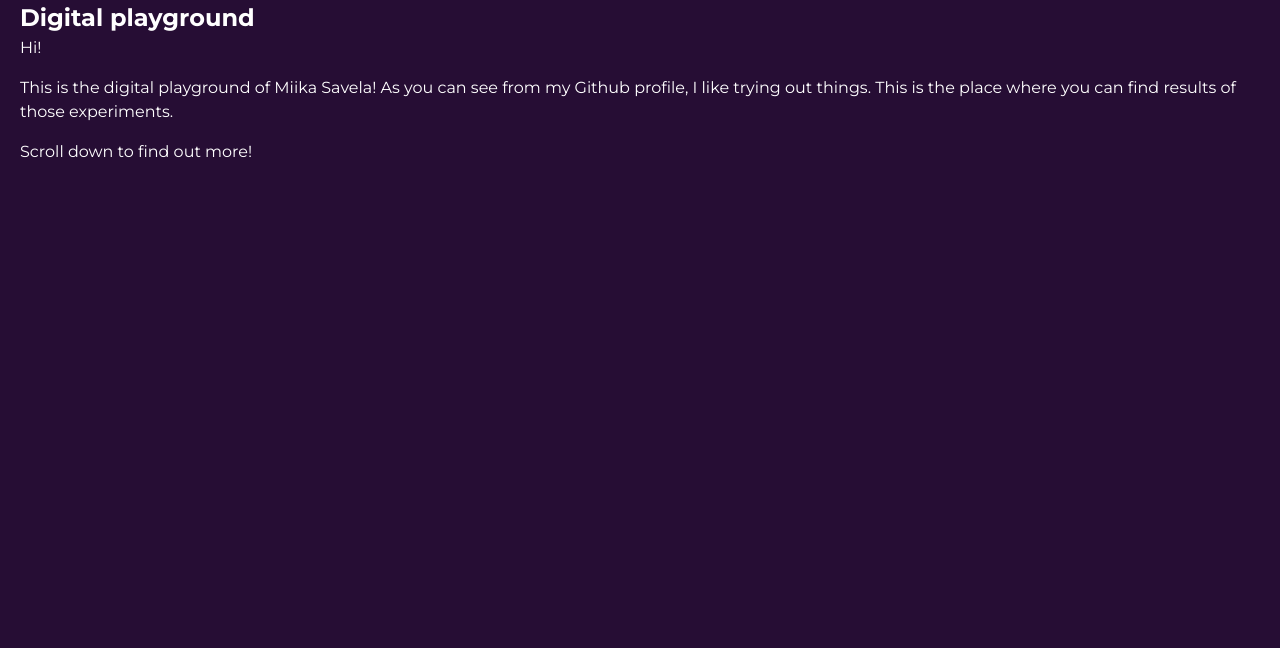
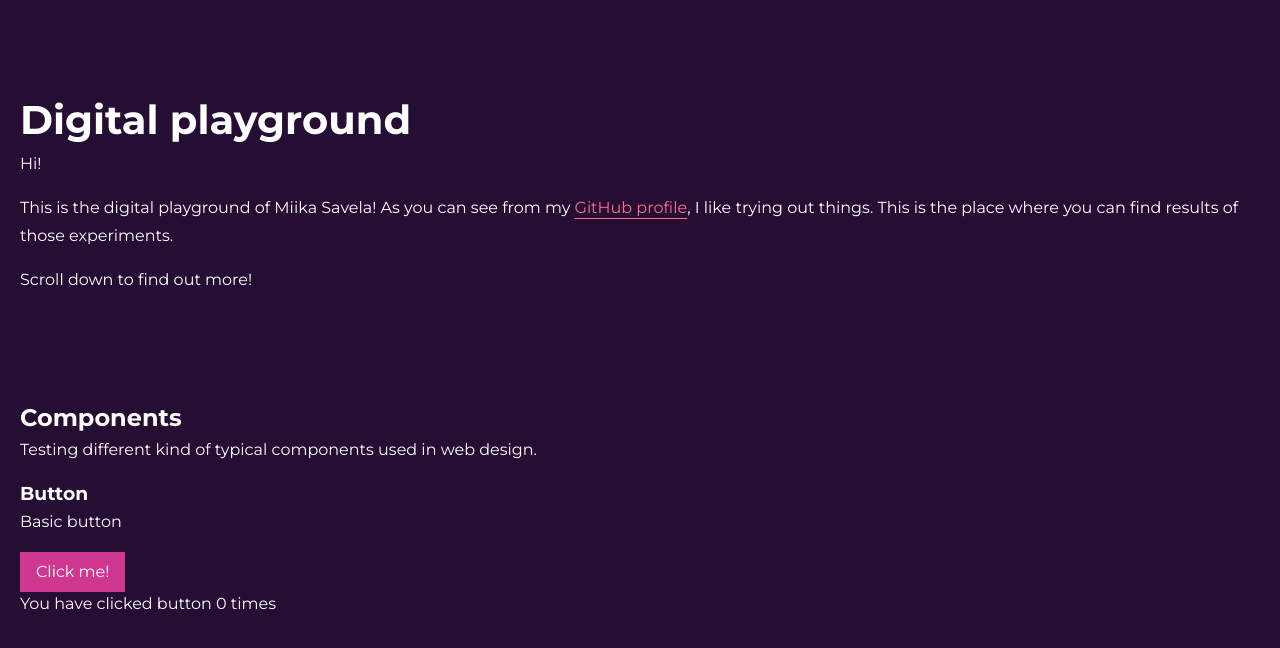
Before and after one commit to Zigelzi/lumi-playground, a SvelteKit app: page / in a window 1280 px wide. Shown: the top 648 px of the page. Built offline with nearby package versions, Linux system fonts and the light colour scheme.

Commit message:
Add Components section with basic button forwarding events

```diff
--- a/src/lib/assets/app.css
+++ b/src/lib/assets/app.css
@@ -65,6 +65,12 @@
 
 p {
 	margin-bottom: 1rem;
+	line-height: 1.75;
+}
+
+a {
+	color: var(--primary-100);
+	text-underline-offset: 5px;
 }
 
 .container {
--- /dev/null
+++ b/src/lib/components/Button.svelte
@@ -0,0 +1,17 @@
+<button on:click><slot /></button>
+
+<style>
+	button {
+		background-color: var(--primary-300);
+		color: var(--white);
+		border: none;
+		padding: 0.5em 1em;
+		cursor: pointer;
+		transition: background-color 0.2s ease;
+	}
+
+	button:hover,
+	button:focus {
+		background-color: var(--primary-500);
+	}
+</style>
--- /dev/null
+++ b/src/lib/components/Components.svelte
@@ -0,0 +1,20 @@
+<script>
+	import Button from './Button.svelte';
+
+	let clicks = 0;
+	$: clicks: 0;
+	function clicked() {
+		clicks++;
+	}
+</script>
+
+<div>
+	<h2>Components</h2>
+	<p>Testing different kind of typical components used in web design.</p>
+</div>
+<div>
+	<h3>Button</h3>
+	<p>Basic button</p>
+	<Button on:click={clicked}>Click me!</Button>
+	<div>You have clicked button {clicks} times</div>
+</div>
--- a/src/routes/+page.svelte
+++ b/src/routes/+page.svelte
@@ -1,11 +1,38 @@
+<script>
+	import Components from '$lib/components/Components.svelte';
+</script>
+
+<section>
+	<div id="landing-page" class="container h-center">
+		<div>
+			<h1>Digital playground</h1>
+			<p>Hi!</p>
+			<p>
+				This is the digital playground of Miika Savela! As you can see from my <a
+					href="https://github.com/Zigelzi">GitHub profile</a
+				>, I like trying out things. This is the place where you can find results of those
+				experiments.
+			</p>
+			<p>Scroll down to find out more!</p>
+		</div>
+	</div>
+</section>
 <section>
 	<div class="container">
-		<h1>Digital playground</h1>
-		<p>Hi!</p>
-		<p>
-			This is the digital playground of Miika Savela! As you can see from my Github profile, I like
-			trying out things. This is the place where you can find results of those experiments.
-		</p>
-		<p>Scroll down to find out more!</p>
+		<Components />
 	</div>
 </section>
+
+<style>
+	#landing-page {
+		min-height: 50vh;
+	}
+
+	#landing-page h1 {
+		font-size: var(--fs-heading-l);
+	}
+	.h-center {
+		display: flex;
+		align-items: center;
+	}
+</style>
```
